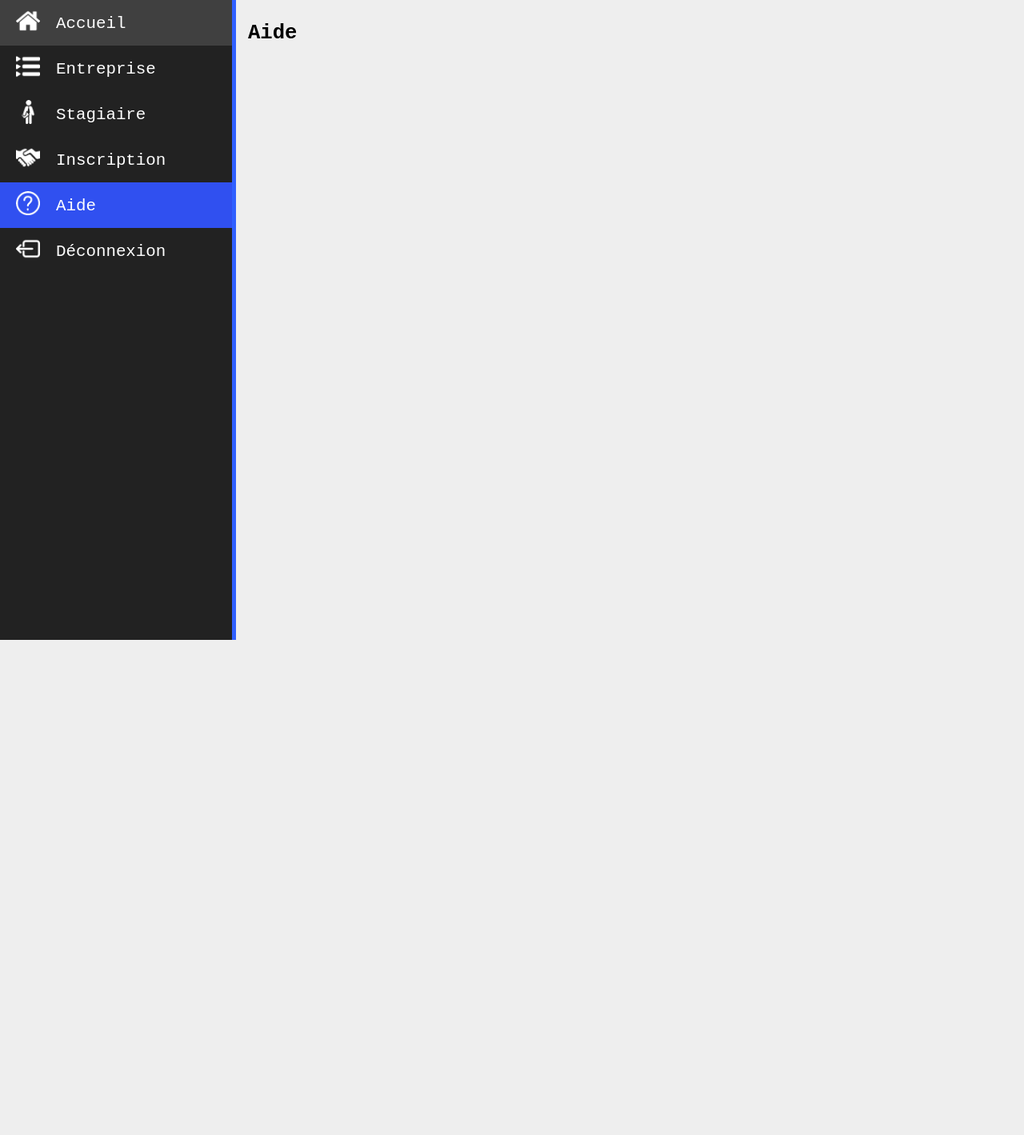
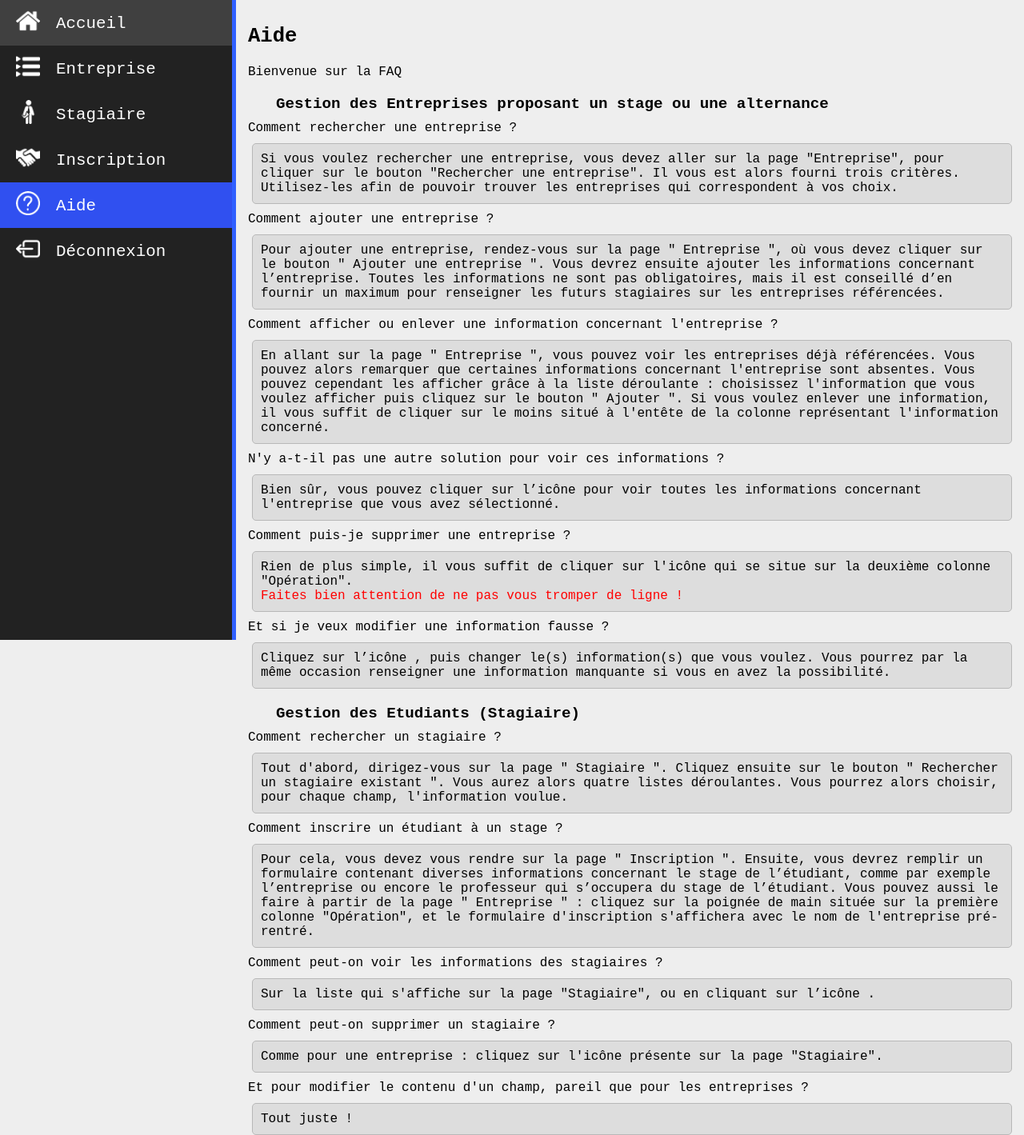
Before and after one commit to Darkkartes/IsiWebProject, a PHP site: template template/view/aide.twig in a window 1280 px wide. Shown: the whole page at 80% size. Before the commit the page ends 800 px from the top, so only its background shows below. Run offline with PHP 8.4, Linux system fonts and the light colour scheme; the template is opened without the code that fills it, so the values that code supplies are empty; some libraries are stand-ins or nearby versions.

Commit message:
aide.twig

```diff
--- a/template/view/aide.twig
+++ b/template/view/aide.twig
@@ -2,5 +2,73 @@
 {% block aide_active %}actif
 {% endblock %}
 {% block content %}
-	<h1>Aide</h1>
+
+	<article>
+		<h1>Aide</h1>
+		Bienvenue sur la FAQ
+
+		<h2>Gestion des Entreprises proposant un stage ou une alternance</h2>
+
+		Comment rechercher une entreprise ?
+		<p>
+			Si vous voulez rechercher une entreprise, vous devez aller sur la page "Entreprise", pour cliquer sur le bouton "Rechercher une entreprise". Il vous est alors fourni trois critères. Utilisez-les afin de pouvoir trouver les entreprises qui correspondent à vos choix.
+		</p>
+
+		Comment ajouter une entreprise ?
+		<p>
+			Pour ajouter une entreprise, rendez-vous sur la page " Entreprise ", où vous devez cliquer sur le bouton " Ajouter une entreprise ". Vous devrez ensuite ajouter les informations concernant l’entreprise. Toutes les informations ne sont pas obligatoires, mais il est conseillé d’en fournir un maximum pour renseigner les futurs stagiaires sur les entreprises référencées.
+		</p>
+
+		Comment afficher ou enlever une information concernant l'entreprise ?
+		<p>
+			En allant sur la page " Entreprise ", vous pouvez voir les entreprises déjà référencées. Vous pouvez alors remarquer que certaines informations concernant l'entreprise sont absentes. Vous pouvez cependant les afficher grâce à la liste déroulante : choisissez l'information que vous voulez afficher puis cliquez sur le bouton " Ajouter ". Si vous voulez enlever une information, il vous suffit de cliquer sur le moins situé à l'entête de la colonne représentant l'information concerné.
+		</p>
+
+		N'y a-t-il pas une autre solution pour voir ces informations ?
+		<p>
+			Bien sûr, vous pouvez cliquer sur l’icône   pour voir toutes les informations concernant l'entreprise que vous avez sélectionné.
+		</p>
+
+		Comment puis-je supprimer une entreprise ?
+		<p>
+			Rien de plus simple, il vous suffit de cliquer sur l'icône   qui se situe sur la deuxième colonne "Opération".<br>
+			<font color="red">Faites bien attention de ne pas vous tromper de ligne !</font>
+		</p>
+
+		Et si je veux modifier une information fausse ?
+		<p>
+			Cliquez sur l’icône , puis changer le(s) information(s) que vous voulez. Vous pourrez par la même occasion renseigner une information manquante si vous en avez la possibilité.
+		</p>
+
+		<h2>Gestion des Etudiants (Stagiaire)</h2>
+
+		Comment rechercher un stagiaire ?
+		<p>
+			Tout d'abord, dirigez-vous sur la page " Stagiaire ". Cliquez ensuite sur le bouton " Rechercher un stagiaire existant ". Vous aurez alors quatre listes déroulantes. Vous pourrez alors choisir, pour chaque champ, l'information voulue.
+		</p>
+
+		Comment inscrire un étudiant à un stage ?
+		<p>
+			Pour cela, vous devez vous rendre sur la page " Inscription ". Ensuite, vous devrez remplir un formulaire contenant diverses informations concernant le stage de l’étudiant, comme par exemple l’entreprise ou encore le professeur qui s’occupera du stage de l’étudiant. Vous pouvez aussi le faire à partir de la page " Entreprise " : cliquez sur la poignée de main située sur la première colonne "Opération", et le formulaire d'inscription s'affichera avec le nom de l'entreprise pré-rentré.
+		</p>
+
+		Comment peut-on voir les informations des stagiaires ?
+		<p>
+			Sur la liste qui s'affiche sur la page "Stagiaire", ou en cliquant sur l’icône .
+		</p>
+
+		Comment peut-on supprimer un stagiaire ?
+		<p>
+			Comme pour une entreprise : cliquez sur l'icône   présente sur la page "Stagiaire".
+		</p>
+
+		Et pour modifier le contenu d'un champ, pareil que pour les entreprises ?
+		<p>
+			Tout juste !
+		</p>
+
+
+
+	</article>
+
 {% endblock %}
```
